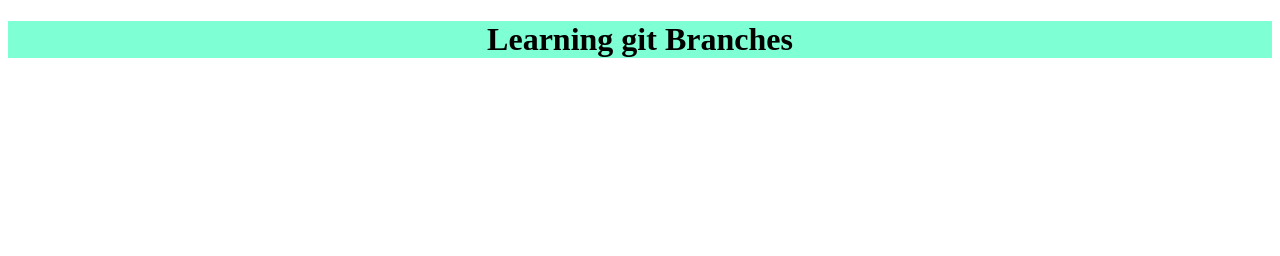
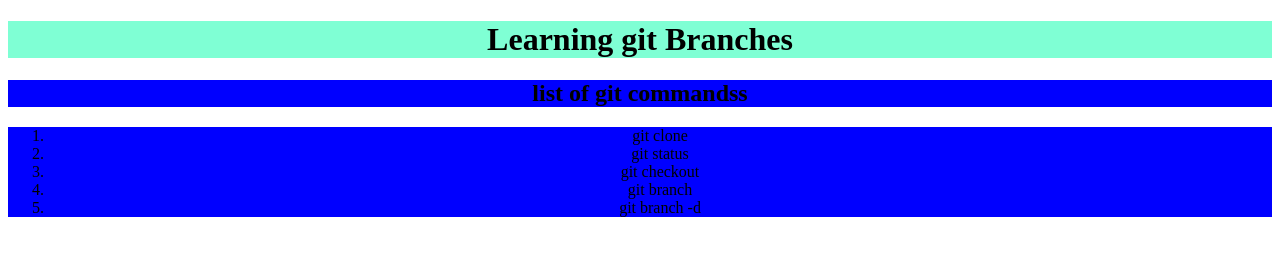
Before and after one commit to Ankitkumar341/Personal-Project, a plain HTML site: page index.html in a window 1280 px wide. Drawn offline with Linux system fonts and the light colour scheme.

Commit message:
text stylling

```diff
--- a/index.html
+++ b/index.html
@@ -9,6 +9,14 @@
 <body>
 
     <h1>Learning git Branches</h1>
+    <h2>list of git commandss</h2>
+    <ol>
+        <li>git clone</li>
+        <li>git status</li>
+        <li>git checkout </li>
+        <li>git branch</li>
+        <li>git branch -d </li>
+    </ol>
 
 <script src="app.js"></script>
 </body>
--- a/style.css
+++ b/style.css
@@ -2,3 +2,9 @@ h1{
     background-color: aquamarine;
     text-align: center;
 }
+h2,ol,li{
+    background-color: blue;
+   text-align: center;
+   text-decoration: none;
+
+}
```
